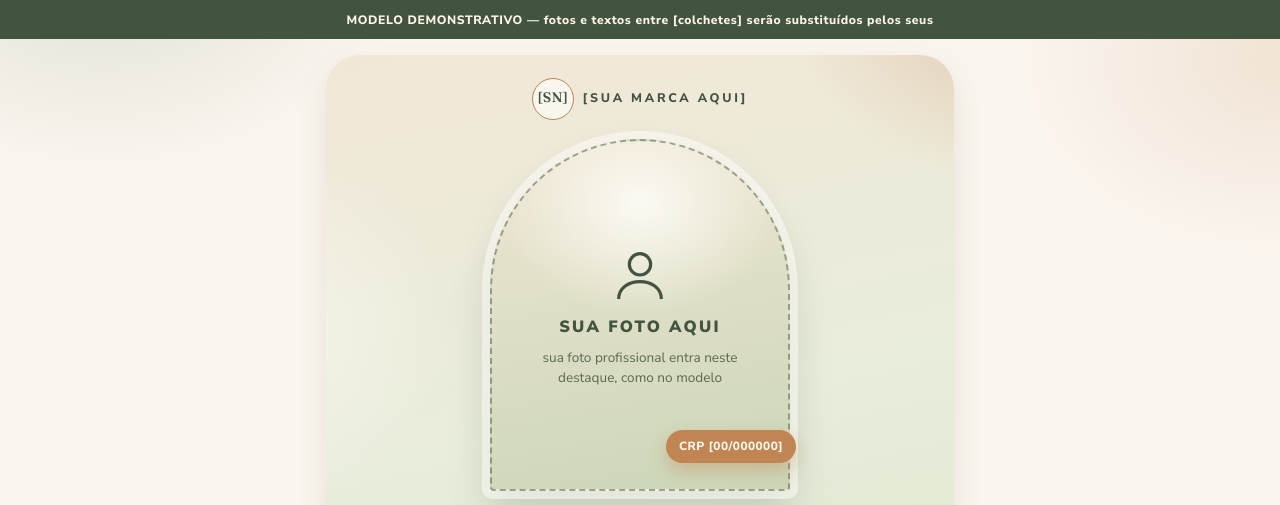
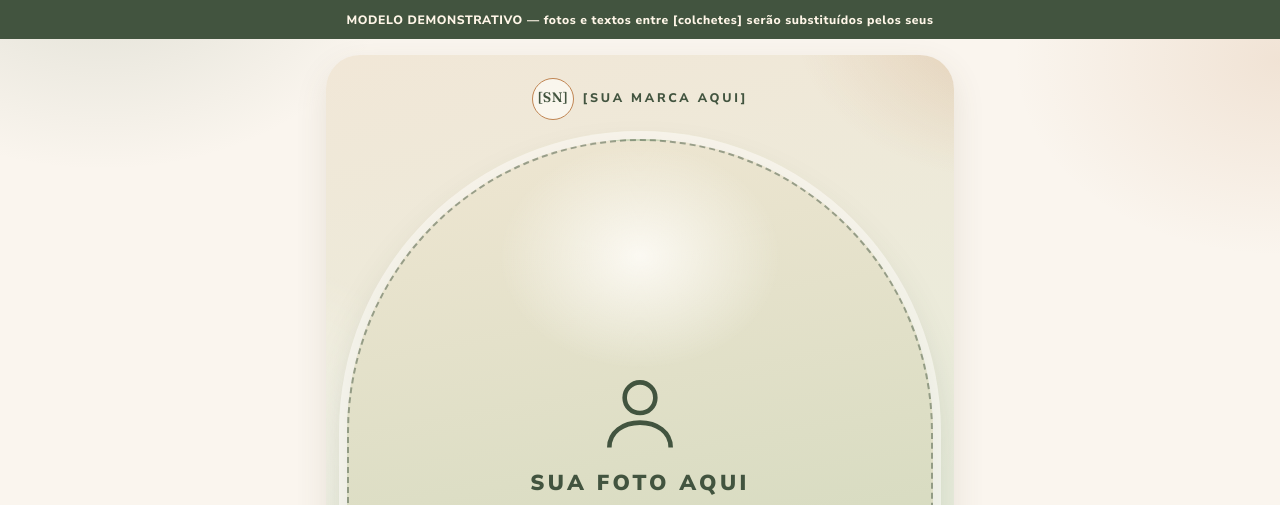
Before and after one commit to CarolSouza123/minibiomodelo, a plain HTML site: page index.html in a window 1280 px wide. Shown: the top 505 px of the page. Drawn offline with Linux system fonts and the light colour scheme.

Commit message:
Apresentacao: foto grande ocupando o banner

```diff
--- a/styles.css
+++ b/styles.css
@@ -68,7 +68,7 @@ a,summary{touch-action:manipulation}
 }
 .hero-foto{
   position:relative;
-  width:min(76vw,300px);aspect-ratio:4/4.7;margin:0 auto;
+  width:100%;aspect-ratio:4/4.4;margin:0 auto;
   border-radius:999px 999px 26px 26px;
   background:
     radial-gradient(200px 160px at 50% 18%, rgba(255,253,249,.85), transparent 70%),
@@ -83,10 +83,11 @@ a,summary{touch-action:manipulation}
   content:"";position:absolute;border-radius:999px 999px 26px 26px;pointer-events:none;
 }
 .hero-foto::before{inset:-14px -14px auto -14px;height:calc(100% + 14px);border:1.5px solid rgba(192,133,82,.45);border-bottom:none;z-index:-1}
-.hero-foto-titulo{font-weight:900;letter-spacing:.14em;font-size:1.02rem}
-.hero-foto-sub{font-size:.85rem;color:var(--salvia-profundo);opacity:.85;max-width:210px;line-height:1.45}
+.hero-foto svg{width:92px;height:92px}
+.hero-foto-titulo{font-weight:900;letter-spacing:.16em;font-size:1.35rem}
+.hero-foto-sub{font-size:.98rem;color:var(--salvia-profundo);opacity:.85;max-width:320px;line-height:1.5}
 .hero-crp{
-  position:absolute;right:-8px;bottom:26px;
+  position:absolute;right:12px;bottom:24px;
   background:var(--argila);color:#FFF9F0;font-weight:800;font-size:.74rem;
   padding:.42rem .8rem;border-radius:999px;box-shadow:0 8px 18px rgba(192,133,82,.4);
   letter-spacing:.04em;
```
